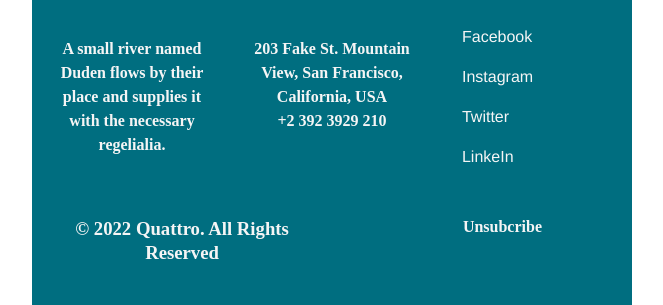
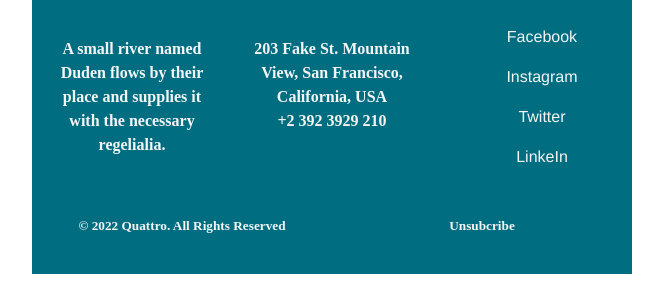
Before and after one commit to orguitar1/html-email-1, a plain HTML site: page index.html in a window 1280 px wide. Shown: the part 4647-4952 px from the top of the page, without its empty margins (308-971 px from the left). After the commit the page ends 4921 px from the top, so only its background shows below. Drawn offline with Linux system fonts and the light colour scheme; a web font is replaced by a local one.

Commit message:
fixed footer

```diff
--- a/index.html
+++ b/index.html
@@ -1808,6 +1808,7 @@
                               font-size: 16px;
                               line-height: 20px;
                               list-style-type: none;
+                              text-align: center;
                             "
                           >
                             <li
@@ -1918,11 +1919,11 @@
                           align="left"
                           valign="top"
                         >
-                          <h3
-                            class="header h3"
-                            style="
-                              margin: 20px 0;
-                              line-height: 24px;
+                          <h5
+                            class="header h5"
+                            style="
+                              margin: 20px 0;
+                              line-height: 17px;
                               padding: 20px;
                               color: #f5f5f5;
                               font-family: 'Bodoni MT';
@@ -1931,7 +1932,7 @@
                             "
                           >
                             © 2022 Quattro. All Rights Reserved
-                          </h3>
+                          </h5>
                         </td>
                         <td
                           class="column col-sm-12"
@@ -1940,16 +1941,16 @@
                           align="left"
                           valign="top"
                         >
-                          <h4
-                            class="header h4"
-                            style="
-                              margin: 20px 0;
+                          <h5
+                            class="header h5"
+                            style="
+                              margin: 20px 0;
+                              line-height: 17px;
                               padding: 20px;
                               color: #f5f5f5;
                               font-family: 'Bodoni MT';
                               margin-top: 0;
-                              padding-right: 90px;
-                              text-align: right;
+                              text-align: center;
                             "
                           >
                             <a
@@ -1962,7 +1963,7 @@
                                 >Unsubcribe
                               </span></a
                             >
-                          </h4>
+                          </h5>
                         </td>
                       </tr>
                     </table>
```
